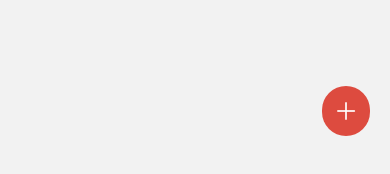
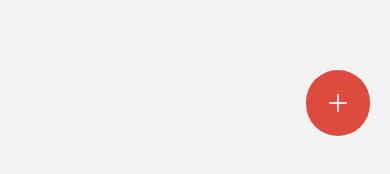
Before and after one commit to mokkun55/reactNative-todoList, a React Native app: screen / in a window 390 px wide. Shown: the part 658-832 px from the top of the page. Built offline with nearby package versions, Linux system fonts and the light colour scheme.

Commit message:
fix: addButtonのデザイン変更

```diff
--- a/src/screens/Home/components/add-button.tsx
+++ b/src/screens/Home/components/add-button.tsx
@@ -22,7 +22,7 @@ const styles = StyleSheet.create({
   },
   icon: {
     backgroundColor: "#DD4B3F",
-    padding: 12,
+    padding: 20,
     borderRadius: 50,
   },
 });
--- a/src/screens/Home/index.tsx
+++ b/src/screens/Home/index.tsx
@@ -43,13 +43,14 @@ export const HomeScreen = () => {
         keyExtractor={(item) => item.id}
       />
 
-      {/* 入力欄 */}
+      {/* 入力欄モーダル*/}
       {isModalVisible && (
         <InputModal
           isVisible={isModalVisible}
           onClose={() => setIsModalVisible(false)}
         />
       )}
+
       {/* 追加ボタン */}
       <AddButton onPress={() => setIsModalVisible(true)} />
     </View>
```
